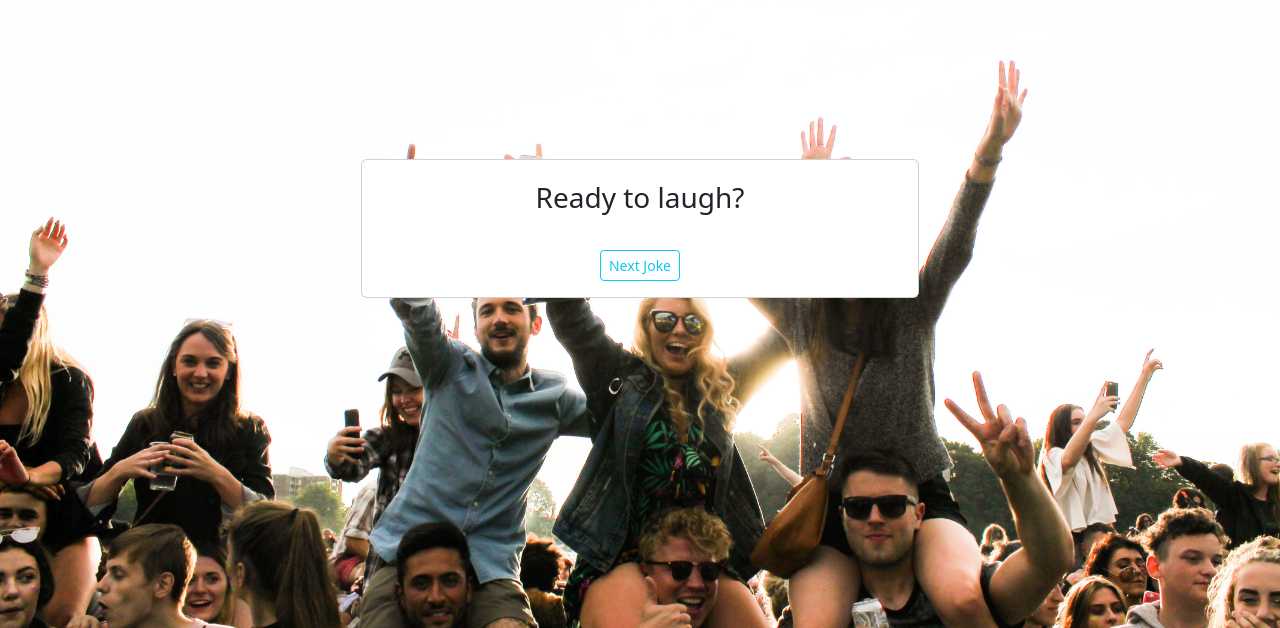
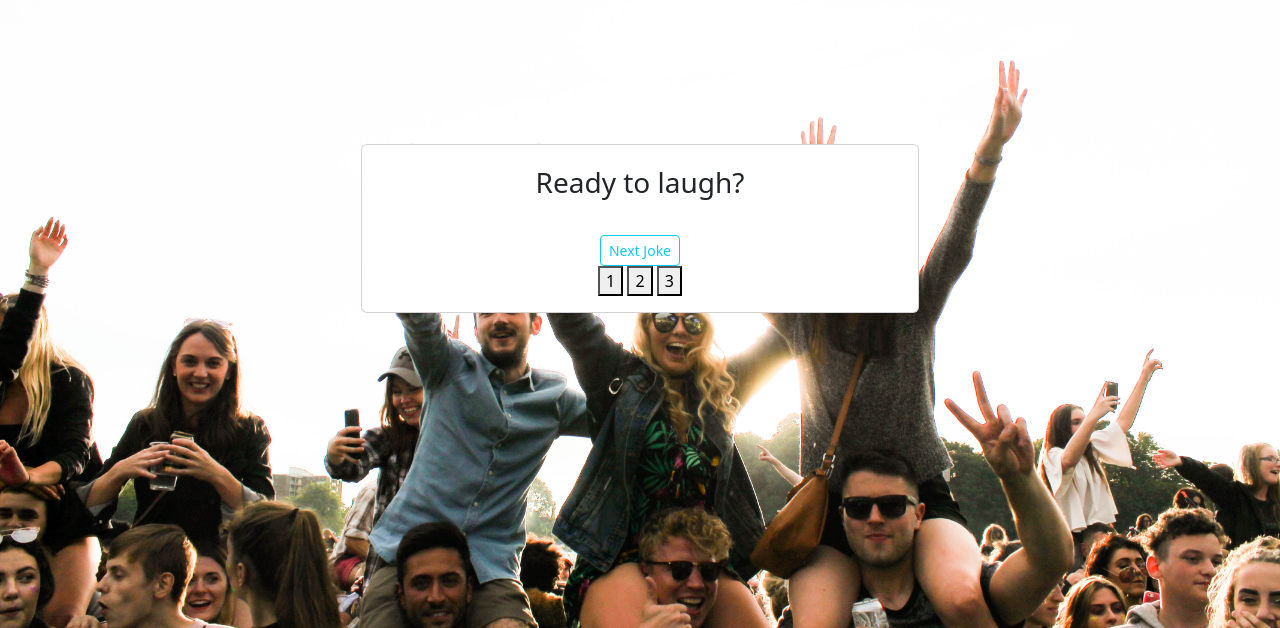
Before and after one commit to LorenaPonsico/Sprint_5_Acudits, a website: page index.html in a window 1280 px wide. Shown: the part 172-800 px from the top of the page. Drawn offline with nearby package versions, Linux system fonts and the light colour scheme.

Commit message:
n1 ex3 imprimir por consola array de joke, date, score

```diff
--- a/index.html
+++ b/index.html
@@ -19,8 +19,14 @@
 
                 <div class="text-center fw-lighter" id="showJoke"></div>
                 <br>
-                <button type="button" class="btn btn-outline-info btn-sm" onclick="newJoke()">Next Joke</button>
-
+                <div>
+                    <button type="button" class="btn btn-outline-info btn-sm" onclick="newJoke()">Next Joke</button>
+                </div>
+                <div>
+                    <button id="button1" onclick="scoreJoke(1)">1</button>
+                    <button id="button2" onclick="scoreJoke(2)">2</button>
+                    <button id="button3" onclick="scoreJoke(3)">3</button>
+                </div>
 
             </div>
         </div>
--- a/main.js
+++ b/main.js
@@ -71,3 +71,20 @@ function showJoke() {
         }
     }
 }
+var reportJokes = [];
+var objectJoke = { joke: "", score: 0, date: "" };
+function scoreJoke(id) {
+    var scoreJoke = id;
+    var date = new Date();
+    var dateToString = date.toISOString();
+    var existJoke = reportJokes.find(function (x) { return x.joke === responseApi.joke; });
+    if (!existJoke) {
+        objectJoke = { joke: responseApi.joke, score: scoreJoke, date: dateToString };
+        reportJokes.push(objectJoke);
+    }
+    if (existJoke) {
+        objectJoke.score = scoreJoke;
+    }
+    // console.log(objectJoke);
+    console.log(reportJokes);
+}
```
Also changed, not shown: main.ts (+25 -0 lines).
